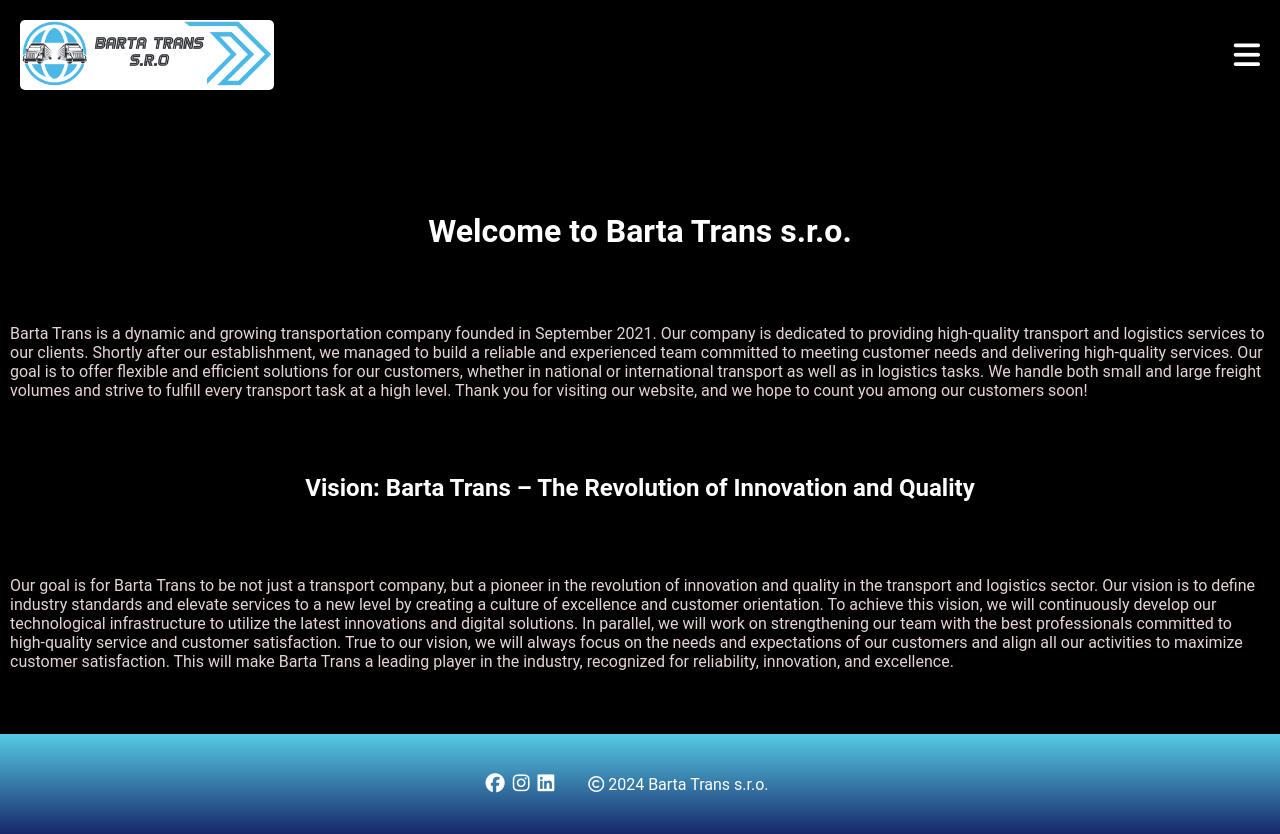
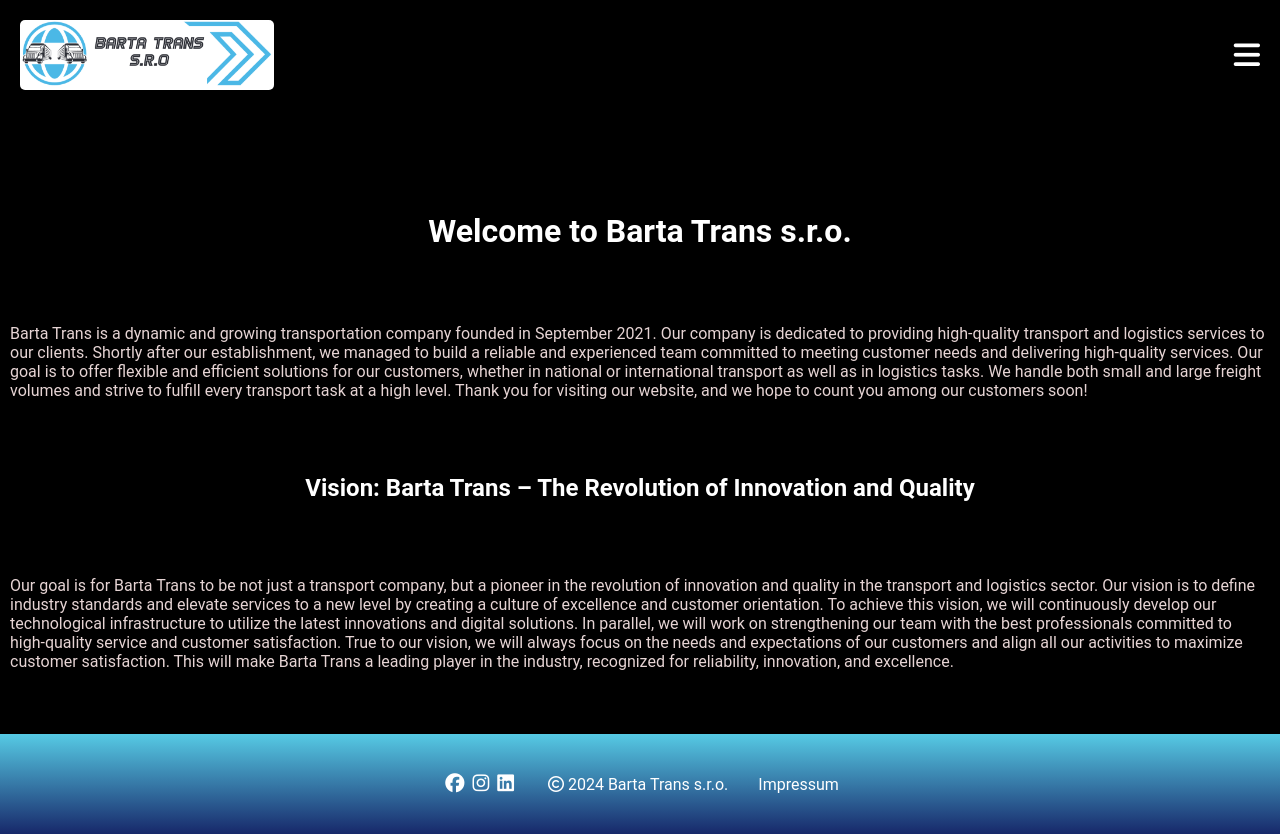
Before and after one commit to robbdouglas/barta-trans-website, a React (Vite) app: page / in a window 1280 px wide. Shown: the top 834 px of the page. Built offline with nearby package versions, Linux system fonts and the light colour scheme.

Commit message:
Impressum add in footer

```diff
--- a/src/components/Footer.tsx
+++ b/src/components/Footer.tsx
@@ -1,4 +1,5 @@
 import "../styles/Footer.css";
+import { Link } from "react-router-dom";
 
 function Footer() {
   return (
@@ -11,7 +12,10 @@
       <p className="copyright">
         <i className="fa-regular fa-copyright"></i> 2024 Barta Trans s.r.o.
       </p>
-      <div className="impressum-and-more"></div>
+      <div className="impressum-and-more">
+      <Link to="/impressum">Impressum</Link>
+
+      </div>
     </div>
   );
 }
```
